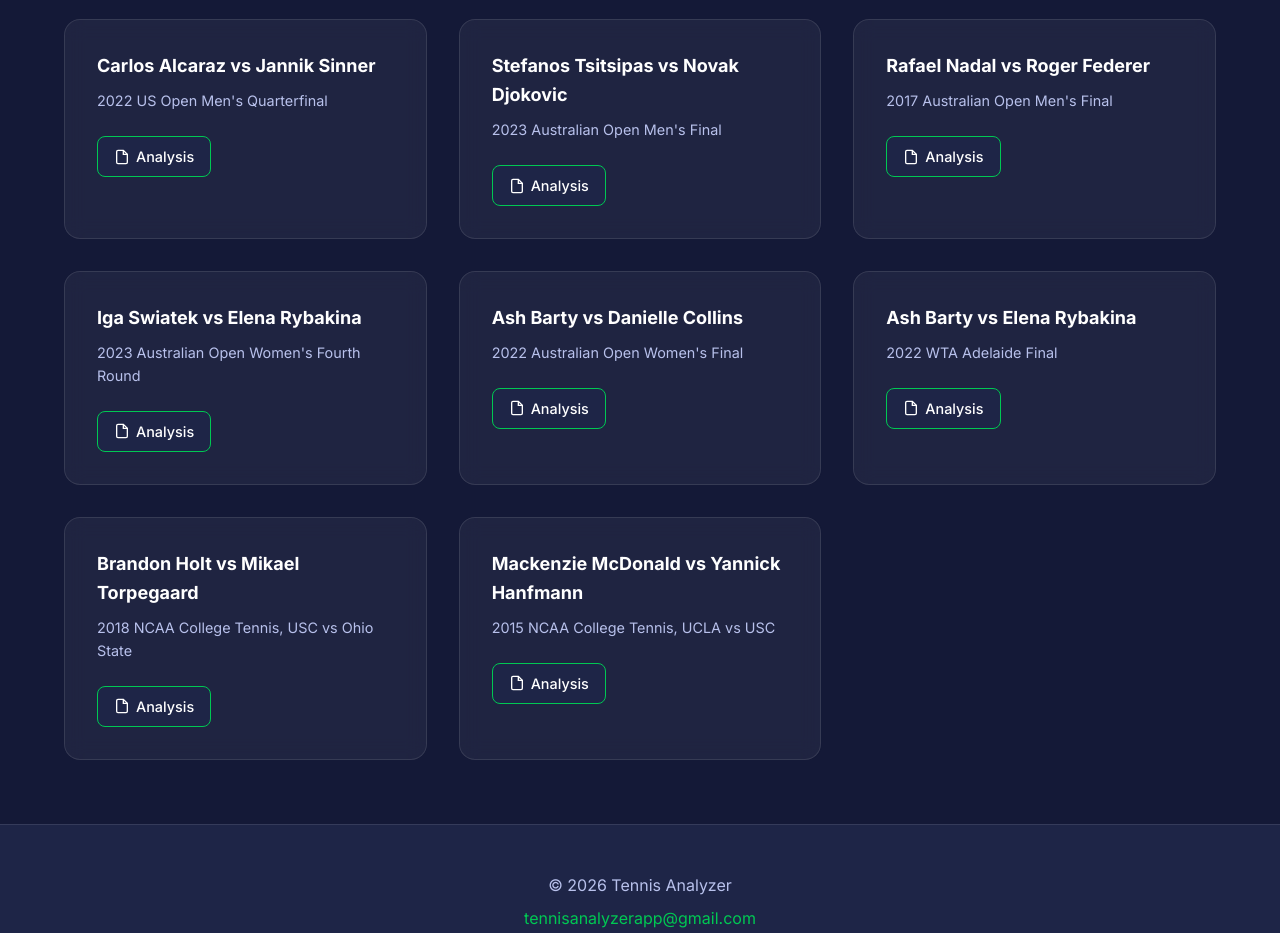
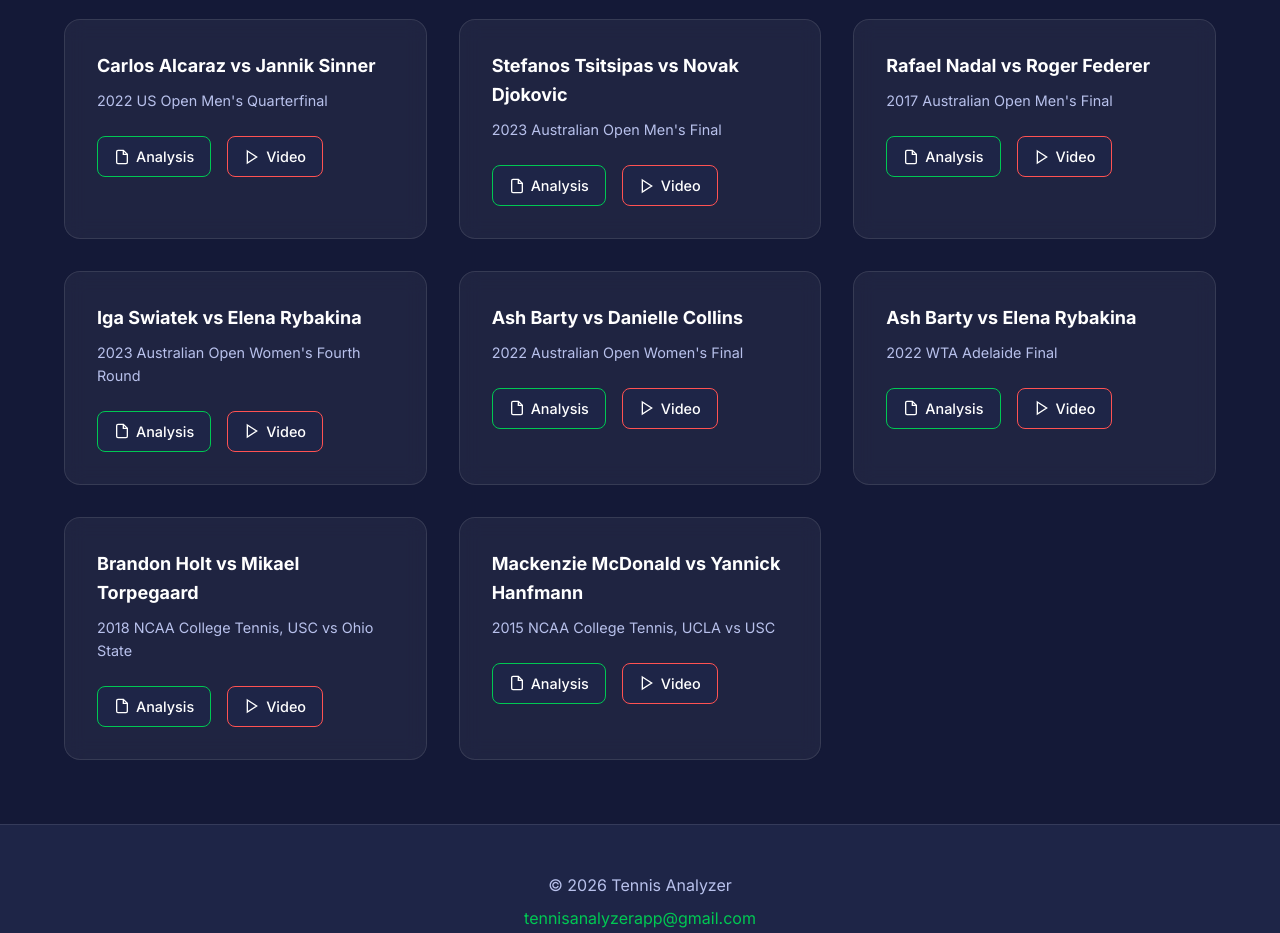
Before and after one commit to GamePointAnalytics/tennis-analyzer, a plain HTML site: page docs/index.html in a window 1280 px wide. Shown: the part 2140-3073 px from the top of the page. Drawn offline with Linux system fonts and the light colour scheme.

Commit message:
Restore sample match video links

```diff
--- a/docs/index.html
+++ b/docs/index.html
@@ -166,6 +166,13 @@
                                 </svg>
                                 Analysis
                             </a>
+                            <a href="https://www.youtube.com/watch?v=XNYhoYjRs3Y" target="_blank"
+                                rel="noopener noreferrer" class="sample-link video">
+                                <svg viewBox="0 0 24 24" fill="none" stroke="currentColor" stroke-width="2">
+                                    <polygon points="5 3 19 12 5 21 5 3" />
+                                </svg>
+                                Video
+                            </a>
                         </div>
                     </div>
                 </div>
@@ -183,6 +190,13 @@
                                     <polyline points="14 2 14 8 20 8" />
                                 </svg>
                                 Analysis
+                            </a>
+                            <a href="https://www.youtube.com/watch?v=FE2or3g488o" target="_blank"
+                                rel="noopener noreferrer" class="sample-link video">
+                                <svg viewBox="0 0 24 24" fill="none" stroke="currentColor" stroke-width="2">
+                                    <polygon points="5 3 19 12 5 21 5 3" />
+                                </svg>
+                                Video
                             </a>
                         </div>
                     </div>
@@ -202,6 +216,13 @@
                                 </svg>
                                 Analysis
                             </a>
+                            <a href="https://www.youtube.com/watch?v=KTCDxjJvs2U" target="_blank"
+                                rel="noopener noreferrer" class="sample-link video">
+                                <svg viewBox="0 0 24 24" fill="none" stroke="currentColor" stroke-width="2">
+                                    <polygon points="5 3 19 12 5 21 5 3" />
+                                </svg>
+                                Video
+                            </a>
                         </div>
                     </div>
                 </div>
@@ -219,6 +240,13 @@
                                     <polyline points="14 2 14 8 20 8" />
                                 </svg>
                                 Analysis
+                            </a>
+                            <a href="https://www.youtube.com/watch?v=87gmYTBO2bo" target="_blank"
+                                rel="noopener noreferrer" class="sample-link video">
+                                <svg viewBox="0 0 24 24" fill="none" stroke="currentColor" stroke-width="2">
+                                    <polygon points="5 3 19 12 5 21 5 3" />
+                                </svg>
+                                Video
                             </a>
                         </div>
                     </div>
@@ -238,6 +266,13 @@
                                 </svg>
                                 Analysis
                             </a>
+                            <a href="https://www.youtube.com/watch?v=xqYKxmGc1Ys" target="_blank"
+                                rel="noopener noreferrer" class="sample-link video">
+                                <svg viewBox="0 0 24 24" fill="none" stroke="currentColor" stroke-width="2">
+                                    <polygon points="5 3 19 12 5 21 5 3" />
+                                </svg>
+                                Video
+                            </a>
                         </div>
                     </div>
                 </div>
@@ -255,6 +290,13 @@
                                     <polyline points="14 2 14 8 20 8" />
                                 </svg>
                                 Analysis
+                            </a>
+                            <a href="https://www.youtube.com/watch?v=DfcNpzZIGNI" target="_blank"
+                                rel="noopener noreferrer" class="sample-link video">
+                                <svg viewBox="0 0 24 24" fill="none" stroke="currentColor" stroke-width="2">
+                                    <polygon points="5 3 19 12 5 21 5 3" />
+                                </svg>
+                                Video
                             </a>
                         </div>
                     </div>
@@ -274,6 +316,13 @@
                                 </svg>
                                 Analysis
                             </a>
+                            <a href="https://www.youtube.com/watch?v=L8YuaXvZIe4" target="_blank"
+                                rel="noopener noreferrer" class="sample-link video">
+                                <svg viewBox="0 0 24 24" fill="none" stroke="currentColor" stroke-width="2">
+                                    <polygon points="5 3 19 12 5 21 5 3" />
+                                </svg>
+                                Video
+                            </a>
                         </div>
                     </div>
                 </div>
@@ -291,6 +340,13 @@
                                     <polyline points="14 2 14 8 20 8" />
                                 </svg>
                                 Analysis
+                            </a>
+                            <a href="https://www.youtube.com/watch?v=eVN2s3fvjfY" target="_blank"
+                                rel="noopener noreferrer" class="sample-link video">
+                                <svg viewBox="0 0 24 24" fill="none" stroke="currentColor" stroke-width="2">
+                                    <polygon points="5 3 19 12 5 21 5 3" />
+                                </svg>
+                                Video
                             </a>
                         </div>
                     </div>
```
